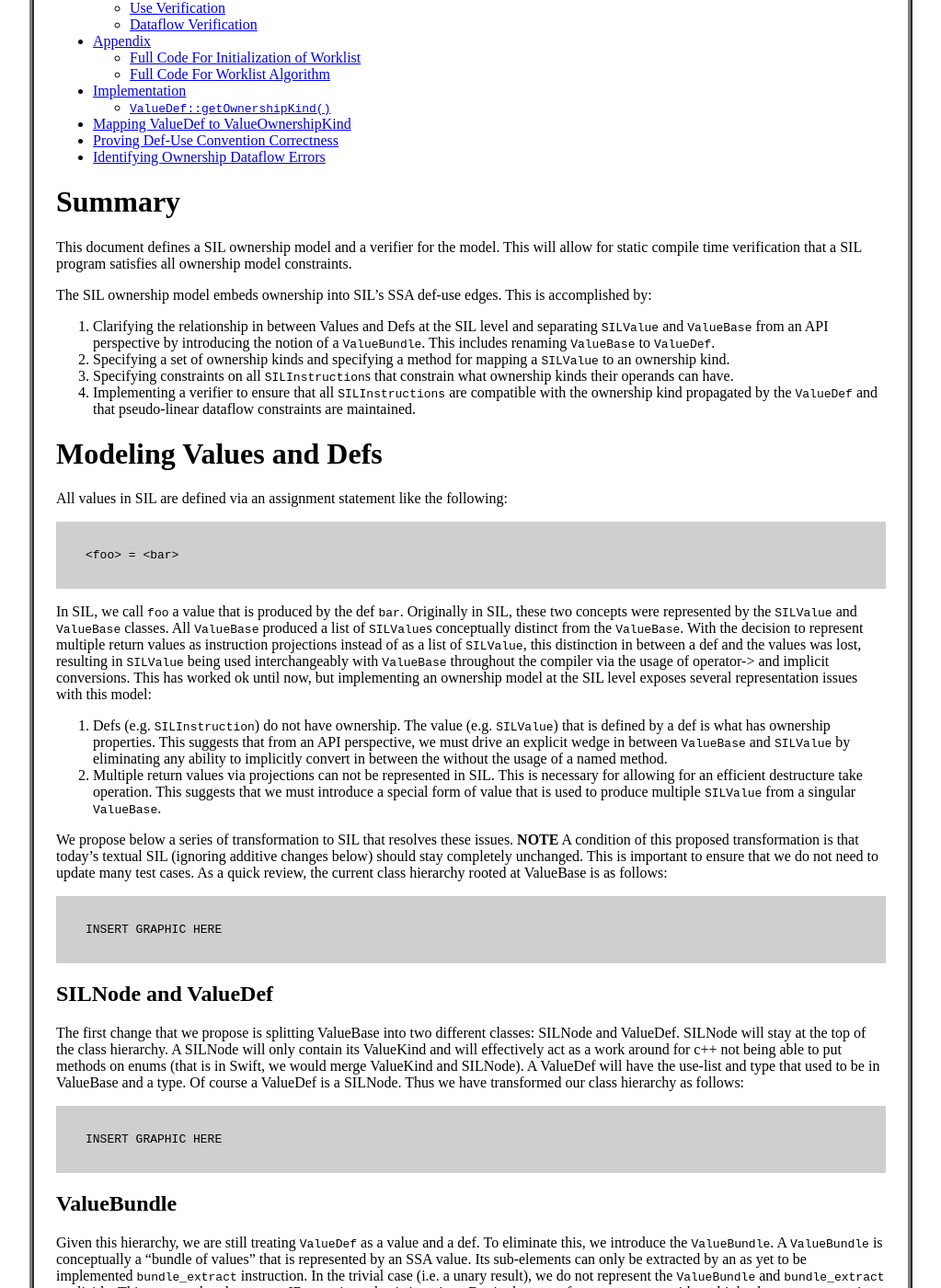
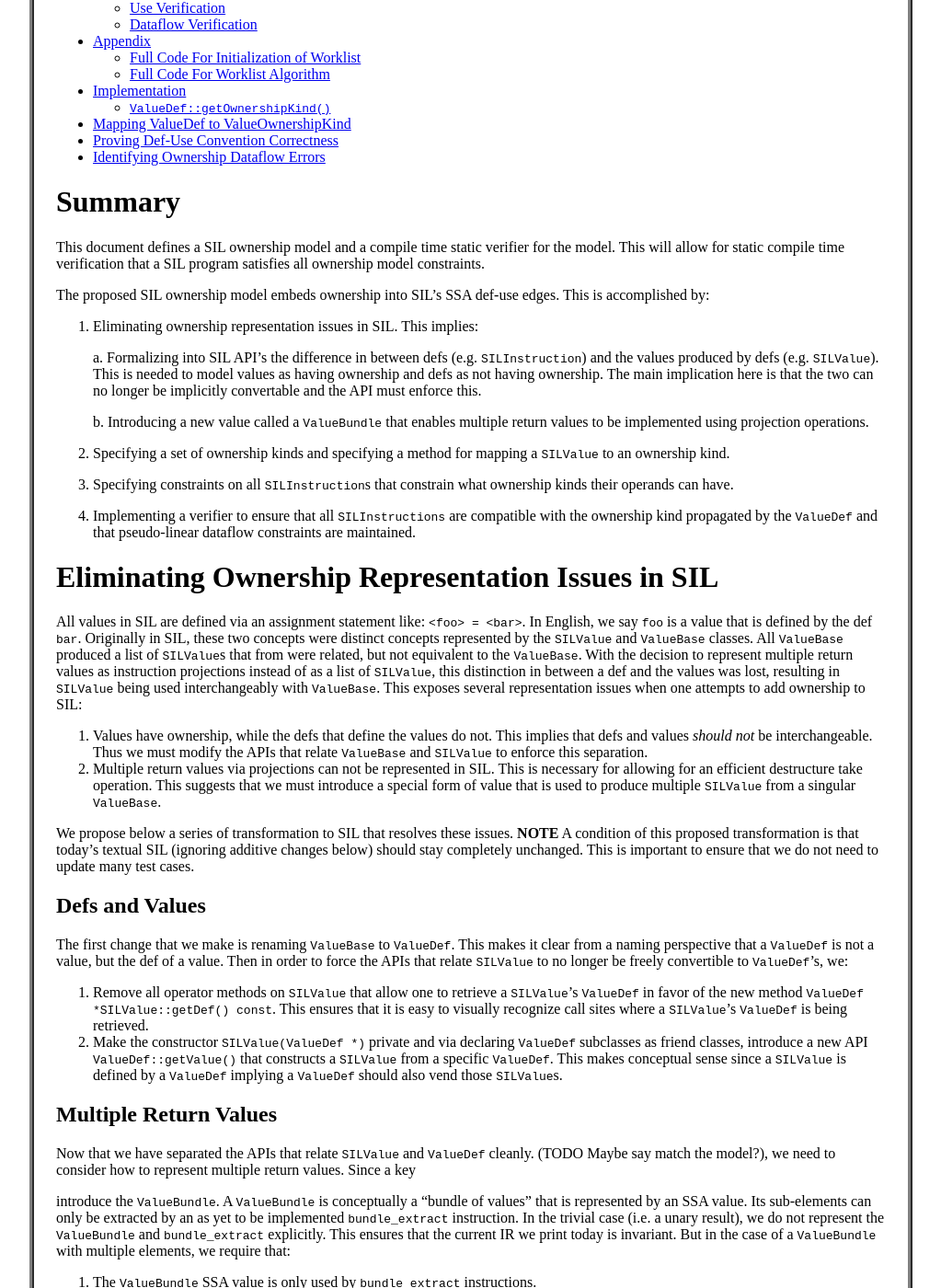
Before and after one commit to gottesmm/gottesmm.github.io, a Jekyll site: the page built from proposals/sil-ownership-verifier.md, in a window 1280 px wide and 1400 px high, scrolled down 235 px. Shown: the whole window at 92% size, without its empty margins (128-1151 px from the left). Built offline with Jekyll 4.4.1, drawn with Linux system fonts in a browser that asks for light colours; some of the changed text lies outside the part shown.

Commit message:
checkpoint.

```diff
--- a/proposals/sil-ownership-verifier.md
+++ b/proposals/sil-ownership-verifier.md
@@ -30,48 +30,50 @@ categories: proposals
 
 # Summary
 
-This document defines a SIL ownership model and a verifier for the model. This
-will allow for static compile time verification that a SIL program satisfies all
-ownership model constraints.
+This document defines a SIL ownership model and a compile time static verifier
+for the model. This will allow for static compile time verification that a SIL
+program satisfies all ownership model constraints.
 
-The SIL ownership model embeds ownership into SIL's SSA def-use edges. This is
-accomplished by:
+The proposed SIL ownership model embeds ownership into SIL's SSA def-use
+edges. This is accomplished by:
 
-1. Clarifying the relationship in between Values and Defs at the SIL level and
-   separating `SILValue` and `ValueBase` from an API perspective by introducing
-   the notion of a `ValueBundle`. This includes renaming `ValueBase` to
-   `ValueDef`.
+1. Eliminating ownership representation issues in SIL. This implies:
+
+   a. Formalizing into SIL API's the difference in between defs
+   (e.g. `SILInstruction`) and the values produced by defs
+   (e.g. `SILValue`). This is needed to model values as having ownership and
+   defs as not having ownership. The main implication here is that the two can
+   no longer be implicitly convertable and the API must enforce this.
+
+   b. Introducing a new value called a `ValueBundle` that enables multiple
+   return values to be implemented using projection operations.
+
 2. Specifying a set of ownership kinds and specifying a method for mapping a
    `SILValue` to an ownership kind.
+
 3. Specifying constraints on all `SILInstruction`s that constrain what ownership
    kinds their operands can have.
+
 4. Implementing a verifier to ensure that all `SILInstructions` are compatible
    with the ownership kind propagated by the `ValueDef` and that pseudo-linear
    dataflow constraints are maintained.
 
-# Modeling Values and Defs
+# Eliminating Ownership Representation Issues in SIL
 
-All values in SIL are defined via an assignment statement like the following:
+All values in SIL are defined via an assignment statement like: `<foo> = <bar>`.
+In English, we say `foo` is a value that is defined by the def `bar`. Originally
+in SIL, these two concepts were distinct concepts represented by the `SILValue`
+and `ValueBase` classes. All `ValueBase` produced a list of `SILValue`s that
+from were related, but not equivalent to the `ValueBase`. With the decision to
+represent multiple return values as instruction projections instead of as a list
+of `SILValue`, this distinction in between a def and the values was lost,
+resulting in `SILValue` being used interchangeably with `ValueBase`. This
+exposes several representation issues when one attempts to add ownership to SIL:
 
-    <foo> = <bar>
-
-In SIL, we call `foo` a value that is produced by the def `bar`. Originally in
-SIL, these two concepts were represented by the `SILValue` and `ValueBase`
-classes. All `ValueBase` produced a list of `SILValue`s conceptually distinct
-from the `ValueBase`. With the decision to represent multiple return values as
-instruction projections instead of as a list of `SILValue`, this distinction in
-between a def and the values was lost, resulting in `SILValue` being used
-interchangeably with `ValueBase` throughout the compiler via the usage of
-operator-> and implicit conversions. This has worked ok until now, but
-implementing an ownership model at the SIL level exposes several representation
-issues with this model:
-
-1. Defs (e.g. `SILInstruction`) do not have ownership. The value
-   (e.g. `SILValue`) that is defined by a def is what has ownership
-   properties. This suggests that from an API perspective, we must drive an
-   explicit wedge in between `ValueBase` and `SILValue` by eliminating any
-   ability to implicitly convert in between the without the usage of a named
-   method.
+1. Values have ownership, while the defs that define the values do not. This
+   implies that defs and values *should not* be interchangeable. Thus we must
+   modify the APIs that relate `ValueBase` and `SILValue` to enforce this
+   separation.
 2. Multiple return values via projections can not be represented in SIL. This is
    necessary for allowing for an efficient destructure take operation. This
    suggests that we must introduce a special form of value that is used to
@@ -81,33 +83,38 @@ We propose below a series of transformation to SIL that resolves these
 issues. **NOTE** A condition of this proposed transformation is that today's
 textual SIL (ignoring additive changes below) should stay completely
 unchanged. This is important to ensure that we do not need to update many test
-cases. As a quick review, the current class hierarchy rooted at ValueBase is as
-follows:
+cases.
 
-    INSERT GRAPHIC HERE
+## Defs and Values
 
-## SILNode and ValueDef
+The first change that we make is renaming `ValueBase` to `ValueDef`. This makes
+it clear from a naming perspective that a `ValueDef` is not a value, but the def
+of a value. Then in order to force the APIs that relate `SILValue` to no longer
+be freely convertible to `ValueDef`'s, we:
 
-The first change that we propose is splitting ValueBase into two different
-classes: SILNode and ValueDef. SILNode will stay at the top of the class
-hierarchy. A SILNode will only contain its ValueKind and will effectively act as
-a work around for c++ not being able to put methods on enums (that is in Swift,
-we would merge ValueKind and SILNode). A ValueDef will have the use-list and
-type that used to be in ValueBase and a type. Of course a ValueDef is a
-SILNode. Thus we have transformed our class hierarchy as follows:
+1. Remove all operator methods on `SILValue` that allow one to retrieve a
+   `SILValue`'s `ValueDef` in favor of the new method `ValueDef
+   *SILValue::getDef() const`. This ensures that it is easy to visually
+   recognize call sites where a `SILValue`'s `ValueDef` is being retrieved.
+2. Make the constructor `SILValue(ValueDef *)` private and via declaring
+   `ValueDef` subclasses as friend classes, introduce a new API
+   `ValueDef::getValue()` that constructs a `SILValue` from a specific
+   `ValueDef`. This makes conceptual sense since a `SILValue` is defined by a
+   `ValueDef` implying a `ValueDef` should also vend those `SILValue`s.
 
-    INSERT GRAPHIC HERE
+## Multiple Return Values
 
-## ValueBundle
+Now that we have separated the APIs that relate `SILValue` and `ValueDef`
+cleanly. (TODO Maybe say match the model?), we need to consider how to represent
+multiple return values. Since a key
 
-Given this hierarchy, we are still treating `ValueDef` as a value and a def. To
-eliminate this, we introduce the `ValueBundle`. A `ValueBundle` is conceptually
-a "bundle of values" that is represented by an SSA value. Its sub-elements can
-only be extracted by an as yet to be implemented `bundle_extract`
-instruction. In the trivial case (i.e. a unary result), we do not represent the
-`ValueBundle` and `bundle_extract` explicitly. This ensures that the current IR
-we print today is invariant. But in the case of a `ValueBundle` with multiple
-elements, we require that:
+introduce the `ValueBundle`. A
+`ValueBundle` is conceptually a "bundle of values" that is represented by an SSA
+value. Its sub-elements can only be extracted by an as yet to be implemented
+`bundle_extract` instruction. In the trivial case (i.e. a unary result), we do
+not represent the `ValueBundle` and `bundle_extract` explicitly. This ensures
+that the current IR we print today is invariant. But in the case of a
+`ValueBundle` with multiple elements, we require that:
 
 1. The `ValueBundle` SSA value is only used by `bundle_extract` instructions.
 2. Each "sub-element" of the `ValueBundle` is taken by a `bundle_extract`
```
Also changed, not shown: other parts of proposals/sil-ownership-verifier.md (+1 -1 lines), images/sil-value-hierarchy-today.png (added).
